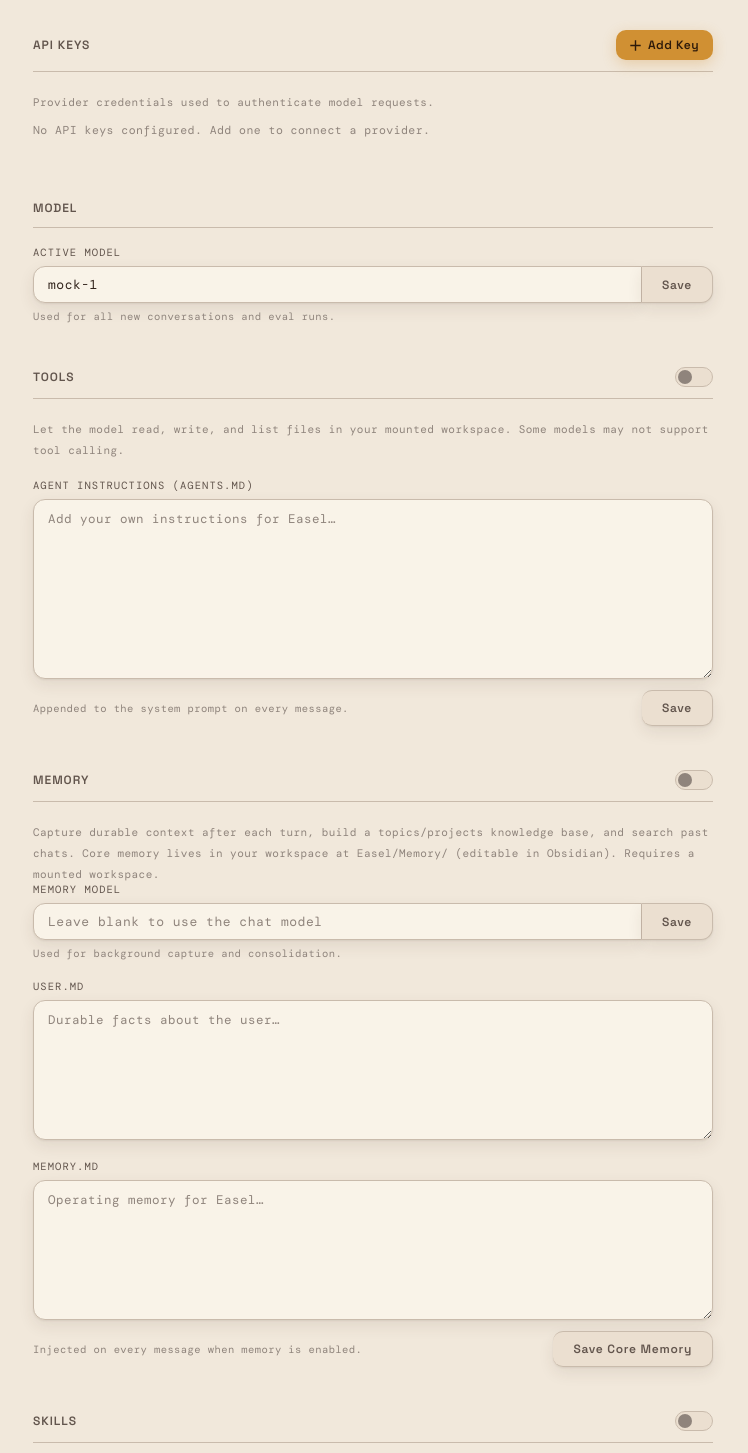
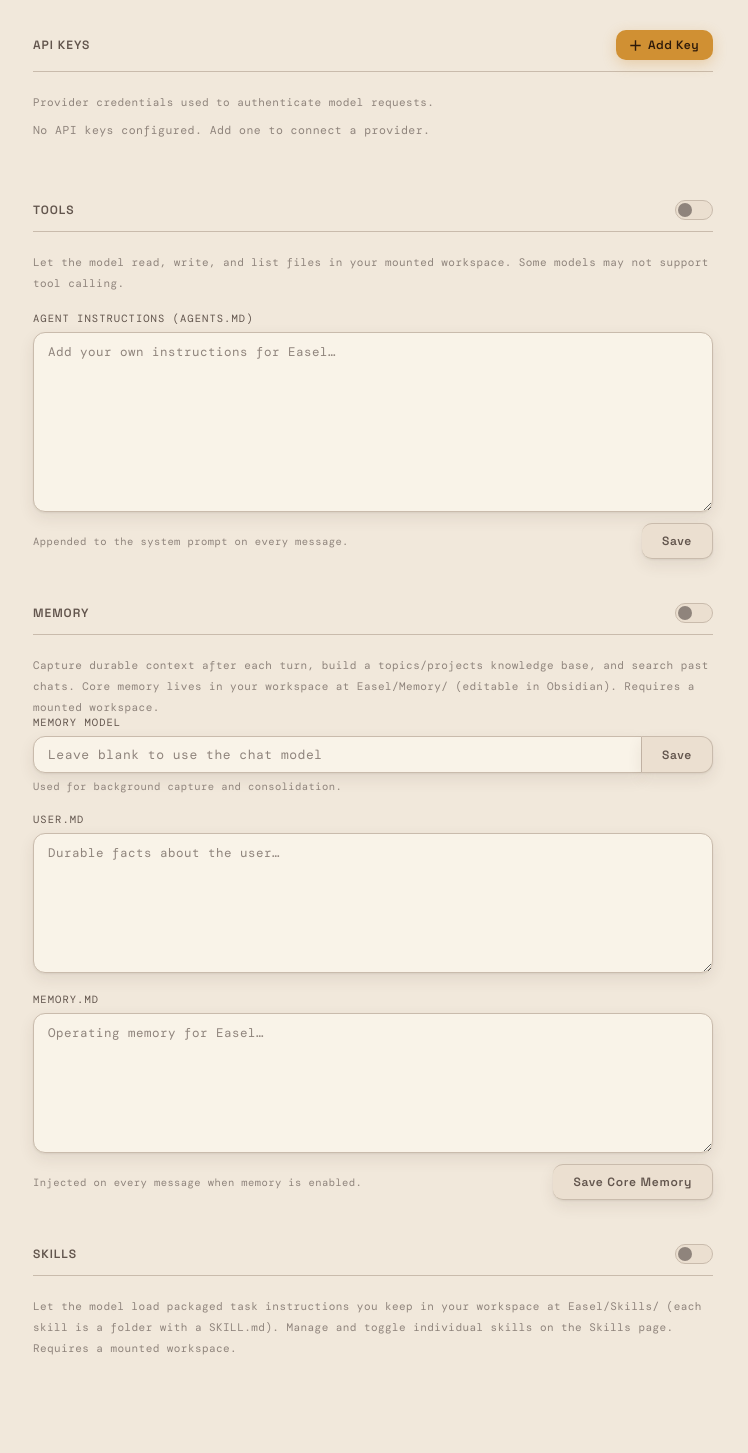
Before and after one commit to ribeck18/Easel, a FastAPI app: page /settings in a window 1280 px wide. Shown: the part 304-1757 px from the top of the page, without its empty margins (7-755 px from the left). Run offline with FastAPI, Linux system fonts and the light colour scheme; data that the repository does not hold is empty; some web fonts are replaced.

Commit message:
Remove redundant legacy "Active Model" field
The active model now lives solely on the Provider record; ClientModel.get_model()
reads only the active Provider, so the old free-text Model field (which wrote a
MODEL env var nothing reads) was a no-op that still rewrote the nav pill, making it
look like it had an effect.

- settings.html/settings.js: remove the Model section + its handler and the
  easel_model localStorage shim.
- settings_routes: remove the dead POST /api/setmodel route.
- ClientModel: remove the now-unused set_model() and load_dotenv import.
- app.py: drop /api/setmodel from the middleware allowlist.

MODEL stays in _NON_KEY_ENV so any leftover MODEL= in an existing .env remains
hidden from the API Keys list.

Co-Authored-By: Claude Opus 4.8 <noreply@anthropic.com>

```diff
--- a/ClientModel.py
+++ b/ClientModel.py
@@ -1,6 +1,6 @@
 from typing import Optional
 from openai import OpenAI
-from dotenv import dotenv_values, load_dotenv, set_key
+from dotenv import dotenv_values, set_key
 from pathlib import Path
 import os
 
@@ -44,15 +44,6 @@ class ClientModel:
             raise ValueError("Client has not been initalized.")
 
         return ClientModel.client
-
-    @staticmethod
-    def set_model(model: str):
-        env_path: Path = Path(ROOT / ".env")
-
-        if not env_path.exists():
-            open(env_path, "w").close()
-
-        set_key(env_path, "MODEL", model)
 
     @staticmethod
     def get_model() -> str:
--- a/app.py
+++ b/app.py
@@ -63,7 +63,7 @@ async def healthz():
 
 @app.middleware("http")
 async def require_api_key(request: Request, call_next):
-    excluded = ["/settings", "/api/providers", "/api/setkey", "/api/setmodel", "/api/keys", "/static", "/healthz"]
+    excluded = ["/settings", "/api/providers", "/api/setkey", "/api/keys", "/static", "/healthz"]
     if ClientModel.client is None and not any(
         request.url.path.startswith(path) for path in excluded
     ):
--- a/routes/settings_routes.py
+++ b/routes/settings_routes.py
@@ -103,16 +103,6 @@ async def edit_env(key_name: str, key: str) -> None:
         ClientModel.set_client()
 
 
-@route.post("/api/setmodel")
-async def set_model(model: str) -> None:
-    ClientModel.set_model(model=model)
-
-    chosen_model = ClientModel.get_model()
-
-    # for debug
-    print(chosen_model)
-
-
 @route.get("/api/settings/tools")
 async def get_tools_setting() -> dict:
     return {
--- a/templates/settings.html
+++ b/templates/settings.html
@@ -42,20 +42,6 @@
       </div>
       <span class="settings-section-desc">Provider credentials used to authenticate model requests.</span>
       <div class="api-keys-list" id="api-keys-list"></div>
-    </section>
-
-    <section class="settings-section">
-      <div class="settings-section-header">
-        <span class="settings-section-label">Model</span>
-      </div>
-      <div class="settings-field">
-        <span class="settings-field-label">Active Model</span>
-        <div class="settings-field-row">
-          <input type="text" class="settings-input" id="model-input" placeholder="e.g. claude-sonnet-4-6" />
-          <button class="btn-settings-save" id="model-save-btn">Save</button>
-        </div>
-        <span class="settings-field-hint" id="model-hint">Used for all new conversations and eval runs.</span>
-      </div>
     </section>
 
     <section class="settings-section">
--- a/templates/static/settings.js
+++ b/templates/static/settings.js
@@ -1,9 +1,4 @@
 (function () {
-  var STORAGE_MODEL = 'easel_model';
-
-  function loadModel() { return localStorage.getItem(STORAGE_MODEL) || 'mock-1'; }
-  function saveModel(m){ localStorage.setItem(STORAGE_MODEL, m); }
-
   var keys = [];
 
   function escH(s) { return String(s).replace(/&/g,'&amp;').replace(/</g,'&lt;').replace(/>/g,'&gt;'); }
@@ -263,36 +258,6 @@
     }).join('');
   }
 
-  /* ── Model ──────────────────────────────────────────── */
-  var modelInput   = document.getElementById('model-input');
-  var modelSaveBtn = document.getElementById('model-save-btn');
-  var modelHint    = document.getElementById('model-hint');
-
-  if (modelInput) {
-    modelInput.value = loadModel();
-
-    modelSaveBtn.addEventListener('click', function() {
-      var val = modelInput.value.trim();
-      if (!val) return;
-      saveModel(val);
-      fetch('/api/setmodel?' + new URLSearchParams({ model: val }), { method: 'POST' });
-      var pill = document.querySelector('.nav-pill');
-      if (pill) pill.innerHTML = '<span class="status-dot"></span>' + escH(val) + ' · ready';
-      modelSaveBtn.textContent = 'Saved';
-      modelSaveBtn.classList.add('saved');
-      modelHint.textContent = 'Saved. Active on next conversation.';
-      setTimeout(function() {
-        modelSaveBtn.textContent = 'Save';
-        modelSaveBtn.classList.remove('saved');
-        modelHint.textContent = 'Used for all new conversations and eval runs.';
-      }, 2200);
-    });
-
-    modelInput.addEventListener('keydown', function(e) {
-      if (e.key === 'Enter') modelSaveBtn.click();
-    });
-  }
-
   /* ── Modal ──────────────────────────────────────────── */
   var overlay      = document.getElementById('api-modal-overlay');
   var openBtn      = document.getElementById('btn-add-api');
```
